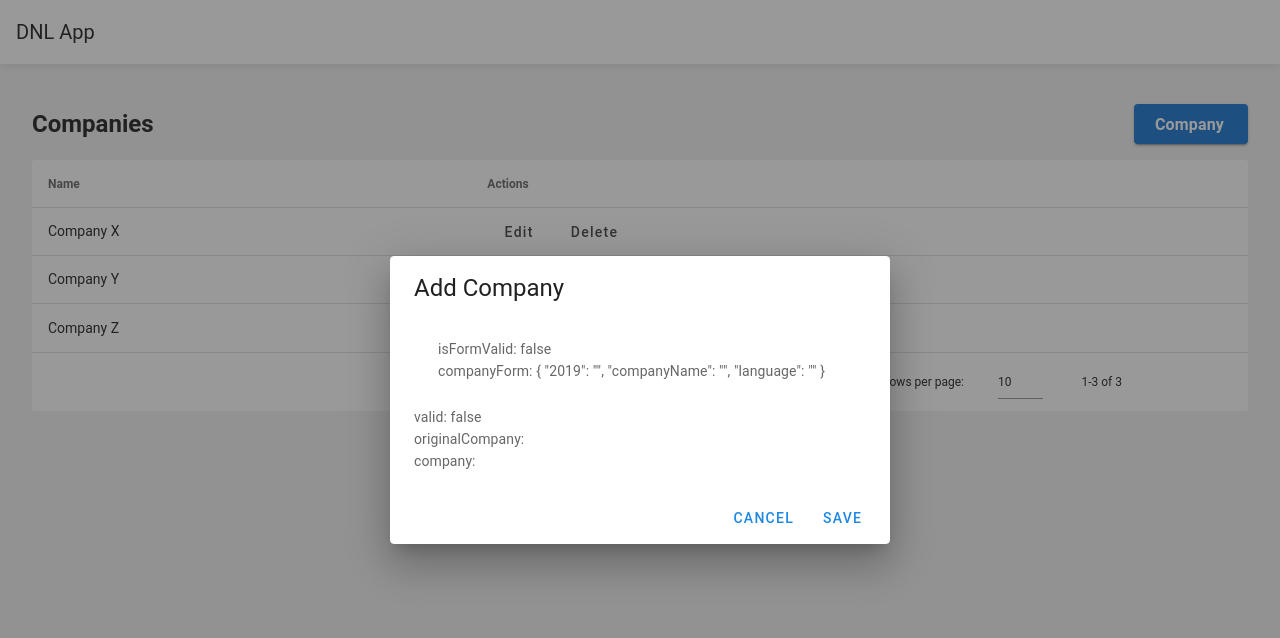
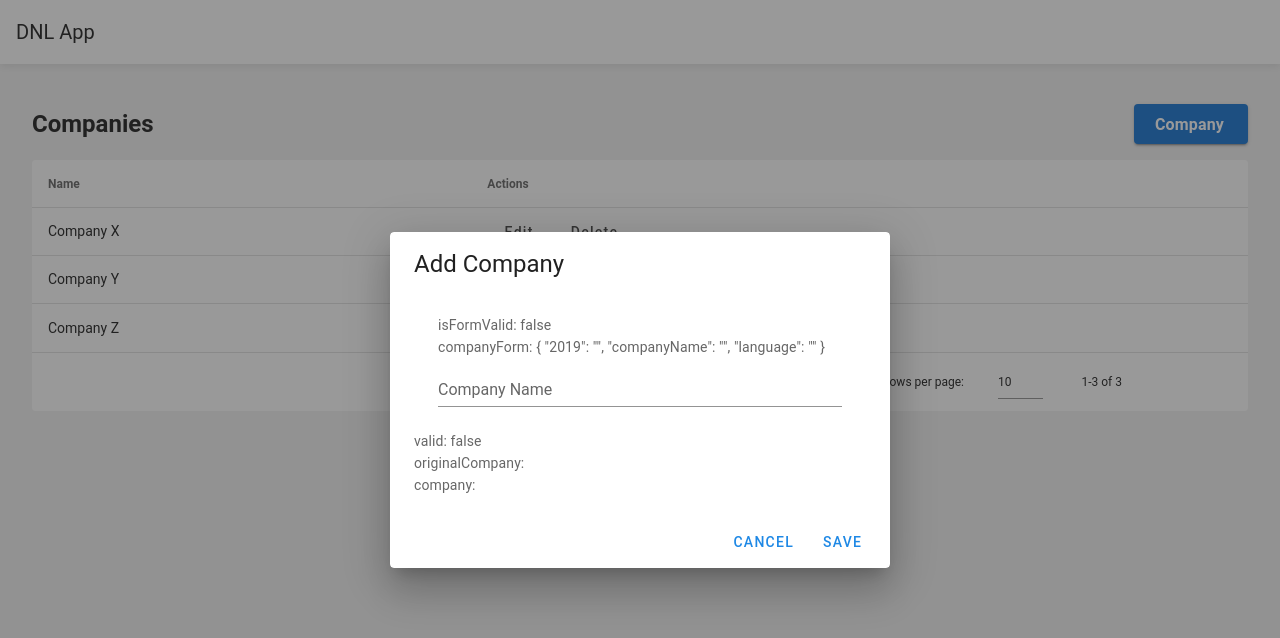
Before and after one commit to deepneuronlab/dnl-frontend-challenge, a Vue app: page /companies in a window 1280 px wide. Both pictures are taken after a click on the button "Company". Shown: the top 638 px of the page. Built offline with nearby package versions, Linux system fonts and the light colour scheme; the HTML template or start-up script is replaced by a standard one.

Commit message:
Basic text field binding

```diff
--- a/src/components/Dialogs/FormDialog.vue
+++ b/src/components/Dialogs/FormDialog.vue
@@ -45,6 +45,7 @@ export default Vue.extend({
       type: Object as PropType<Company>,
       required: false,
     },
+    // todo: there's a warning about avoiding prop mutation in child on "Esc" click (see https://stackoverflow.com/questions/66571662/avoid-mutating-a-prop-directly-error-in-vuetify-dialog-box)
     isVisible: {
       type: Boolean,
       required: true,
--- a/src/components/Forms/DynamicForm.vue
+++ b/src/components/Forms/DynamicForm.vue
@@ -4,6 +4,18 @@
 
       isFormValid: {{!$v.$invalid}}<br>
       companyForm: {{companyForm}}
+      <div v-for="formElement in formStructure" :key="formElement.key">
+<!--        <template v-if="formElement.type === 'textField'">-->
+          <v-text-field
+            v-if="formElement.type === FORM_FIELD_TYPE.TEXT"
+            :label="formElement.label"
+            :placeholder="formElement.placeholder"
+            v-model="companyForm[formElement.key]"
+            :required="formElement.required"
+            hide-details="auto"
+          />
+
+      </div>
     </v-container>
   </form>
 </template>
@@ -14,6 +26,7 @@ import { Company } from '@/store/companies-types';
 import { validationMixin } from 'vuelidate';
 import { required } from 'vuelidate/lib/validators';
 import { FormElements } from '@/store/form-types';
+import { FORM_FIELD_TYPE } from '@/store/types';
 
 export default Vue.extend({
   name: 'DynamicForm',
@@ -32,6 +45,7 @@ export default Vue.extend({
   data() {
     return {
       companyForm: null,
+      FORM_FIELD_TYPE: FORM_FIELD_TYPE,
     };
   },
   validations() {
@@ -46,6 +60,13 @@ export default Vue.extend({
       handler() {
         this.$data.companyForm = buildFormState(this.formStructure, this.originalCompany);
         console.log('this.$data.companyForm: ', this.$data.companyForm);
+      },
+    },
+    companyForm: {
+      deep: true,
+      handler(form): void {
+        console.log('newForm: ', form);
+        this.$emit('updateCompany', form, !this.$v.$invalid);
       },
     },
   },
@@ -71,6 +92,11 @@ export default Vue.extend({
       // this.$data.companyForm = buildFormState(this.formStructure, this.originalCompany);
       // this.comp
     },
+    onFormFieldChange(event: Event, key: string): void {
+      console.log('on form field change event: ', event);
+      console.log('on form field change key: ', key);
+    },
+
 
   },
 });
```
